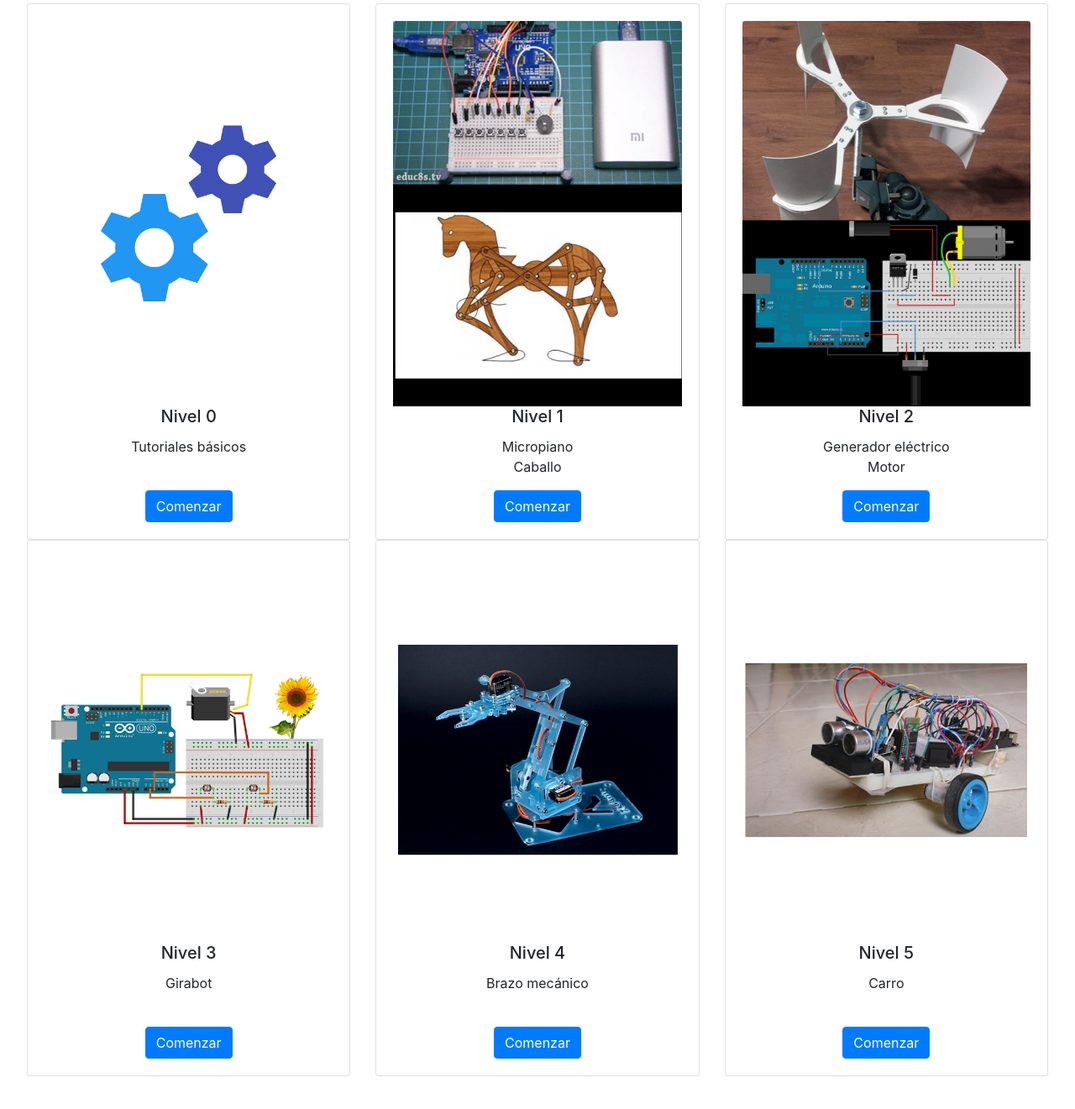
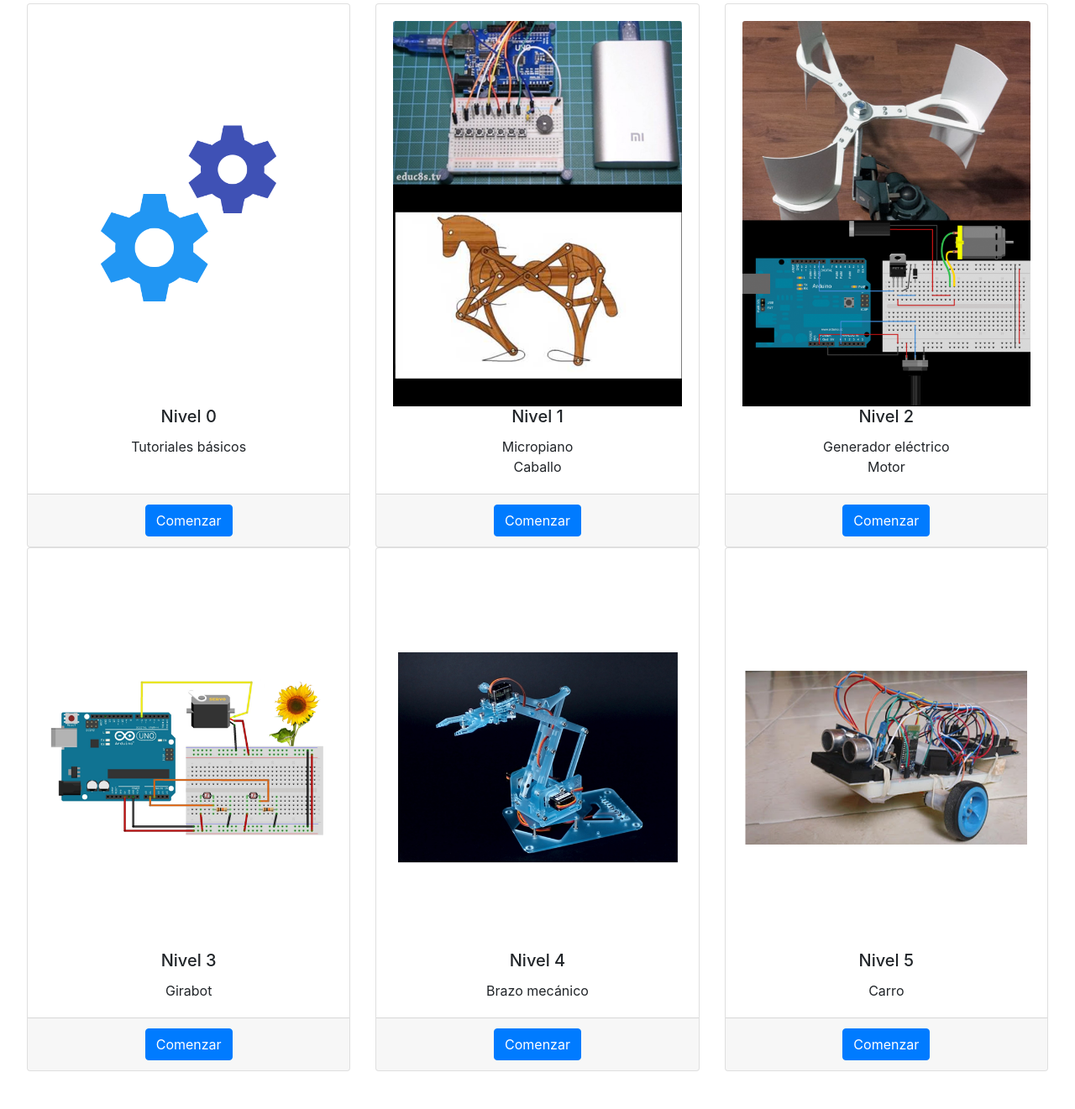
Before and after one commit to aduarte95/TutorialKitRoboticoTCU, a website: page app/models.html in a window 1280 px wide. Shown: the part 71-1392 px from the top of the page at 84% size. Drawn offline with Linux system fonts and the light colour scheme.

Commit message:
Fixes to models screen

```diff
--- a/app/models.html
+++ b/app/models.html
@@ -27,79 +27,78 @@
 
             <!-- Display the models by levels -->
             <section class="models-option">
-              <div class="row">
-                <div class="col-sm-4">
+              <div class="card-deck">
                 <div class="card text-center">
                   <div class="card-body">
                   <img class="card-img-top" src="images/gears0.png"  alt="Tutoriales básicos">
                   <h5 class="card-title">Nivel 0</h5>
-                    <p class="card-text">Tutoriales básicos</br></p>
-                    </br>
+                  <p class="card-text">Tutoriales básicos</p>
+                  </div>
+                  <div class="card-footer">
                     <a href="#" class="btn btn-primary">Comenzar</a>
                   </div>
                 </div>
-                </div>
 
-                <div class="col-sm-4">
                 <div class="card text-center">
                   <div class="card-body">
                     <img class="card-img-top" src="images/nvl1.png"  alt="Card image cap">
                     <h5 class="card-title">Nivel 1</h5>
                     <p class="card-text">Micropiano</br>
                     Caballo</p>
+                  </div>
+                  <div class="card-footer">
                     <a href="#" class="btn btn-primary">Comenzar</a>
                   </div>
                 </div>
-                </div>
 
-                <div class="col-sm-4">
                 <div class="card text-center">
                   <div class="card-body">
                     <img class="card-img-top" src="images/nvl2.png"  alt="Card image cap">
                     <h5 class="card-title">Nivel 2</h5>
                     <p class="card-text">Generador eléctrico</br>
                     Motor</p>
+                  </div>
+                  <div class="card-footer">
                     <a href="#" class="btn btn-primary">Comenzar</a>
                   </div>
                 </div>
+
               </div>
 
-                <div class="col-sm-4">
+              <div class="card-deck">
                 <div class="card text-center">
                   <div class="card-body">
                     <img class="card-img-top" src="images/nvl3.png"  alt="Card image cap">
                     <h5 class="card-title">Nivel 3</h5>
                     <p class="card-text">Girabot</p>
-                      </br>
+                  </div>
+                  <div class="card-footer">
                     <a href="#" class="btn btn-primary">Comenzar</a>
                   </div>
                 </div>
-                </div>
 
-                <div class="col-sm-4">
                 <div class="card text-center">
                   <div class="card-body">
                     <img class="card-img-top" src="images/brazo.png"  alt="Card image cap">
                     <h5 class="card-title">Nivel 4</h5>
                     <p class="card-text">Brazo mecánico</p>
-                      </br>
+                  </div>
+                  <div class="card-footer">
                     <a href="#" class="btn btn-primary">Comenzar</a>
                   </div>
                 </div>
-                </div>
 
-                <div class="col-sm-4">
                 <div class="card text-center">
                   <div class="card-body">
                     <img class="card-img-top" src="images/carro.png"  alt="Card image cap">
                     <h5 class="card-title">Nivel 5</h5>
                     <p class="card-text">Carro</p>
-                      </br>
+                  </div>
+                  <div class="card-footer">
                     <a href="#" class="btn btn-primary">Comenzar</a>
                   </div>
                 </div>
-                </div>
-              </div> <!-- Row termination-->
+              </div> <!-- Card-deck termination-->
           </section> <!-- Section termination-->
         </div>
     </body>
```
Lines whose indentation alone changed are shown as unchanged.
